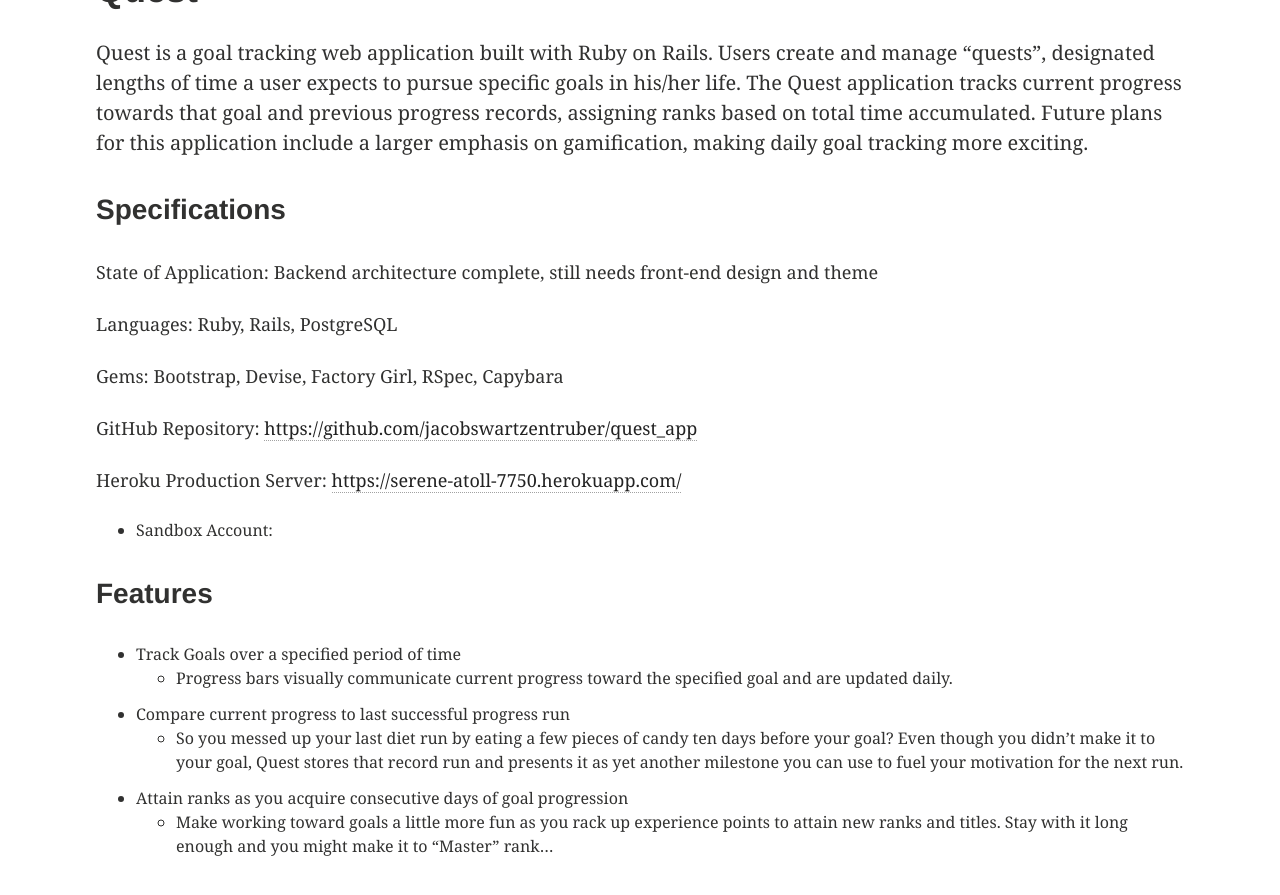
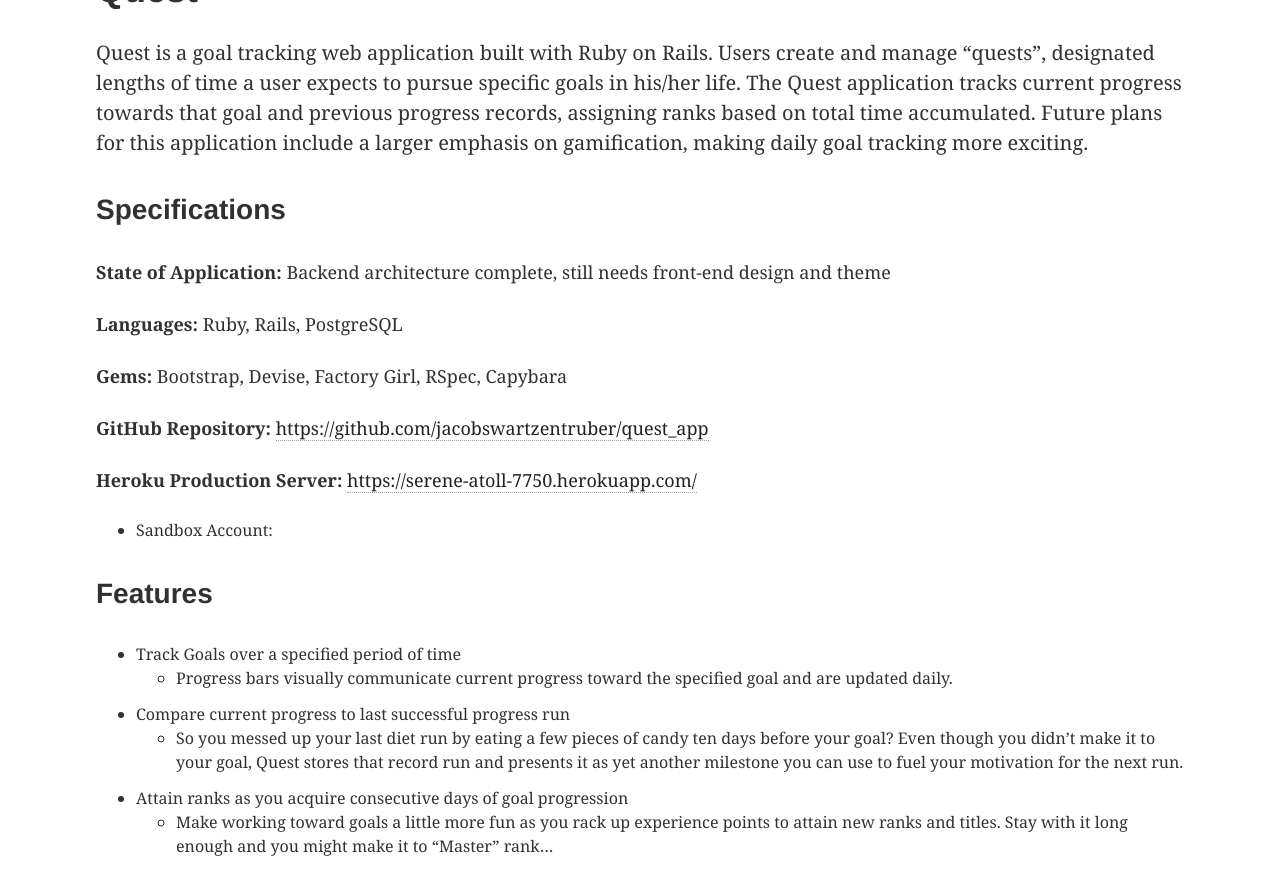
Before and after one commit to jacobswartzentruber/old-jekyll-portfolio, a Jekyll site: the page built from web_projects/quest/index.md, in a window 1280 px wide and 900 px high, scrolled down 455 px. Shown: the top 895 px of the window. Built offline with Jekyll 4.4.1, drawn with Linux system fonts in a browser that asks for light colours; some of the changed lines change nothing that is shown.

Commit message:
Added bold highlight to Quest summary page

```diff
--- a/web_projects/quest/index.md
+++ b/web_projects/quest/index.md
@@ -9,15 +9,15 @@ image:
 Quest is a goal tracking web application built with Ruby on Rails.  Users create and manage "quests", designated lengths of time a user expects to pursue specific goals in his/her life.  The Quest application tracks current progress towards that goal and previous progress records, assigning ranks based on total time accumulated. Future plans for this application include a larger emphasis on gamification, making daily goal tracking more exciting.
 
 ###Specifications
-State of Application: Backend architecture complete, still needs front-end design and theme
+**State of Application:** Backend architecture complete, still needs front-end design and theme
 
-Languages: Ruby, Rails, PostgreSQL
+**Languages:** Ruby, Rails, PostgreSQL
 
-Gems: Bootstrap, Devise, Factory Girl, RSpec, Capybara
+**Gems:** Bootstrap, Devise, Factory Girl, RSpec, Capybara
 
-GitHub Repository: [https://github.com/jacobswartzentruber/quest_app](https://github.com/jacobswartzentruber/quest_app)
+**GitHub Repository:** [https://github.com/jacobswartzentruber/quest_app](https://github.com/jacobswartzentruber/quest_app)
 
-Heroku Production Server: [https://serene-atoll-7750.herokuapp.com/](https://serene-atoll-7750.herokuapp.com/)
+**Heroku Production Server:** [https://serene-atoll-7750.herokuapp.com/](https://serene-atoll-7750.herokuapp.com/)
 
 * Sandbox Account:
 
```
